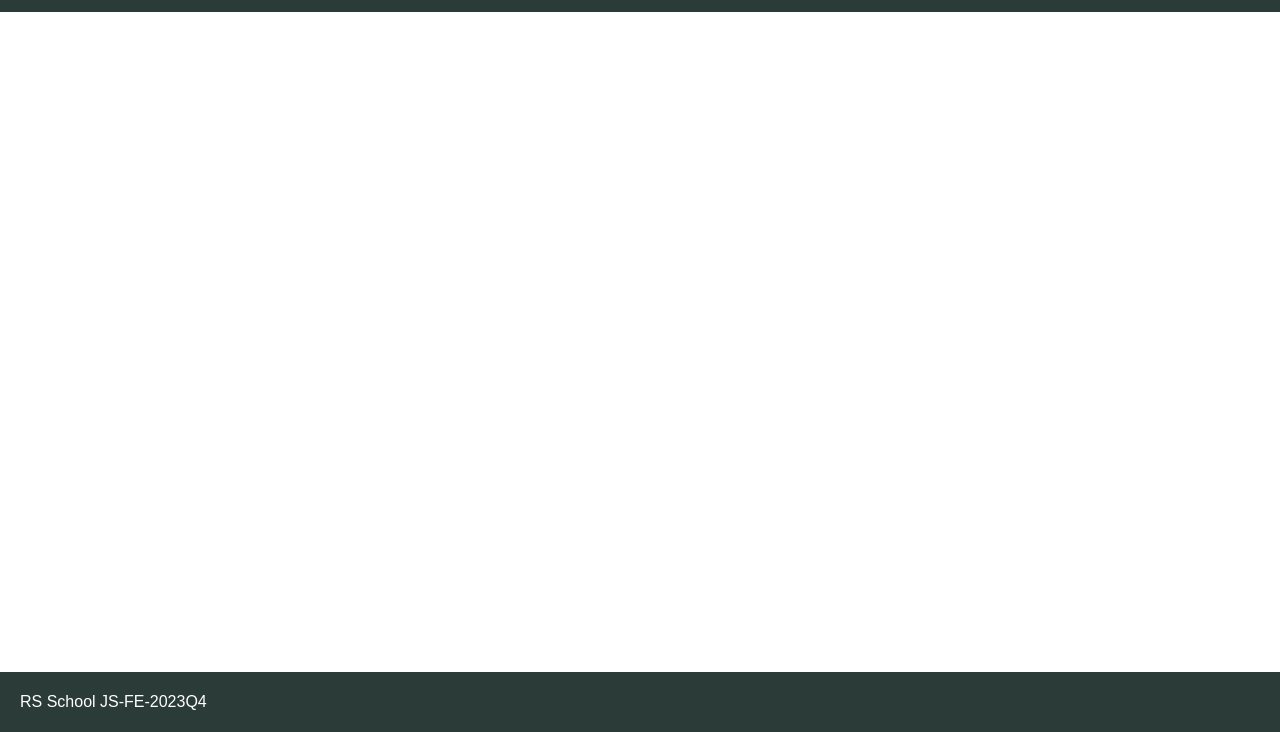
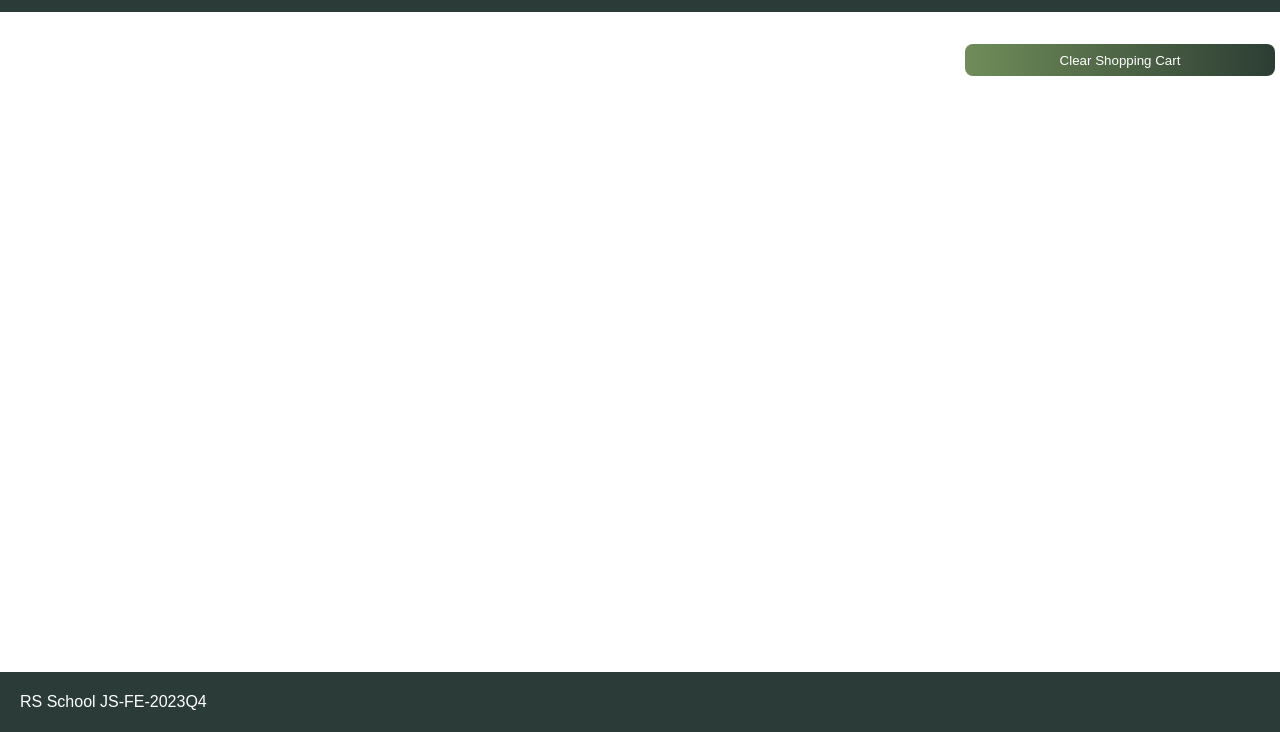
Before and after one commit to DaryaZamotina/eCommerce, a website built with webpack: page index.html in a window 1280 px wide. Both pictures are taken after a click on the button "Shopping Cart". Shown: the part 88-820 px from the top of the page. Built offline with nearby package versions, Linux system fonts and the light colour scheme; no server answers; a web font is replaced by a local one.

Commit message:
feat: add new button to clean cart

```diff
--- a/public/assets/css/shoppingCart.css
+++ b/public/assets/css/shoppingCart.css
@@ -67,3 +67,21 @@
     color: darkgreen;
     font-weight: bold;
 }
+
+.buttonRemoveAll {
+    margin-top: 2rem;
+    border-radius: 0.5rem;
+    outline: none;
+    border: 0px solid black;
+    background-image: linear-gradient(to right, #708d58 0%, #2b3b33 51%, #708d58 100%);
+    background-size: 200% auto;
+    background-position: left top;
+    border-color: transparent;
+    transition: all 0.5s;
+    color: white;
+    cursor: pointer;
+}
+
+.buttonRemoveAll:hover {
+background-position: right bottom;
+}
--- /dev/null
+++ b/src/pages/ShoppingCart/createRemoveAllBtn.ts
@@ -0,0 +1,15 @@
+import { removeAllFromCart } from "./removeAllFromCart";
+
+export function createRemoveAllBtn() {
+    let container = document.getElementById("shoppingCart_secondContaine");
+
+    let buttonRemoveAll = document.createElement('button');
+    buttonRemoveAll.className = "buttonRemoveAll";
+    buttonRemoveAll.id = "buttonRemoveAll";
+    buttonRemoveAll.textContent = 'Clear Shopping Cart';
+    container.append(buttonRemoveAll);
+
+    buttonRemoveAll.addEventListener('click', function() {
+        removeAllFromCart();
+    })
+}
--- a/src/pages/ShoppingCart/createShoppingCartPage.ts
+++ b/src/pages/ShoppingCart/createShoppingCartPage.ts
@@ -1,5 +1,6 @@
 import TagCreator from "../../module/tagCreator";
 import getShoppingCart from "./getShoppingCart";
+import { createRemoveAllBtn } from "./createRemoveAllBtn";
 
 export default function createShoppingCartPage() {
   const container = document.getElementById('pageContainer') as HTMLDivElement;
@@ -15,4 +16,5 @@ export default function createShoppingCartPage() {
   secondContainer.createAndAppend();
 
   getShoppingCart();
+  createRemoveAllBtn();
 }
--- /dev/null
+++ b/src/pages/ShoppingCart/removeAllFromCart.ts
@@ -0,0 +1,3 @@
+export function removeAllFromCart() {
+
+}
```
